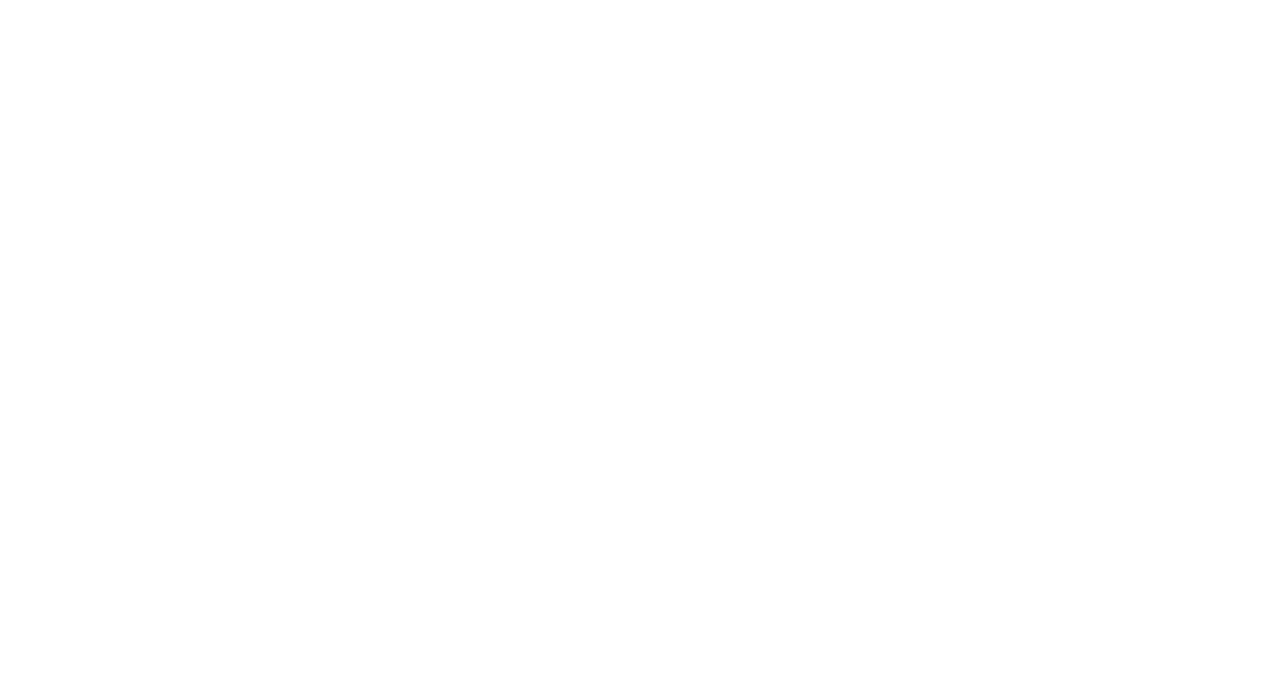
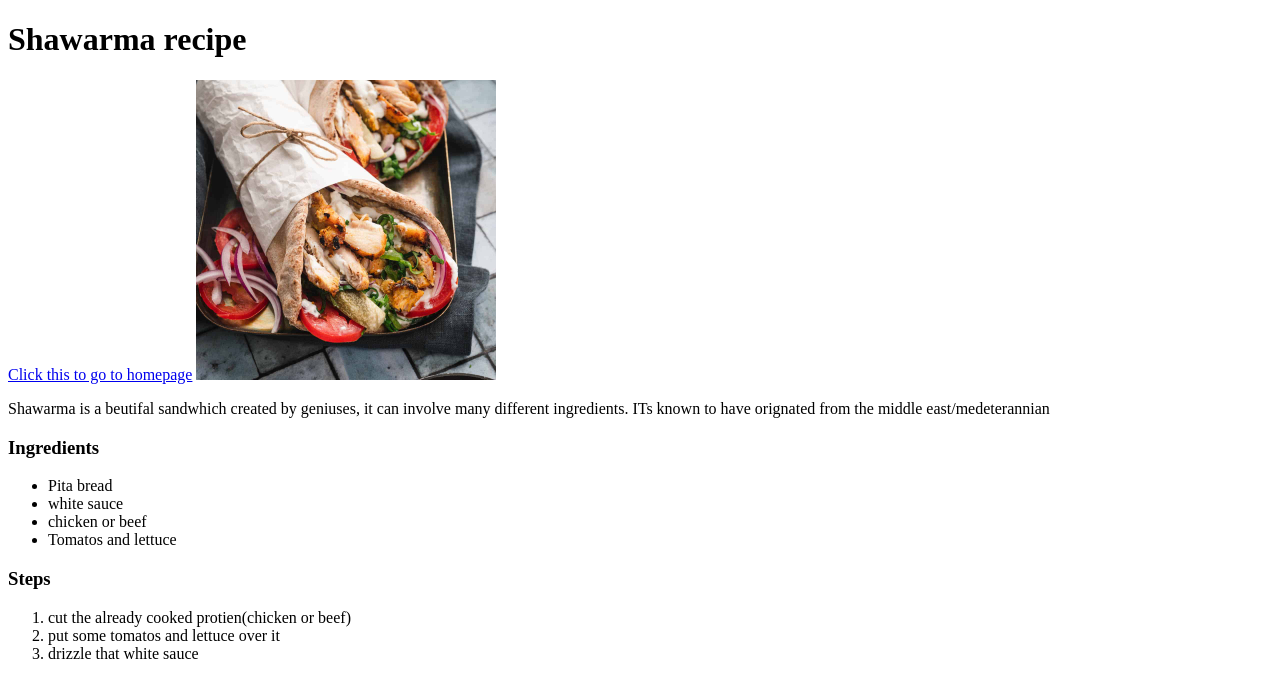
Before and after one commit to Datsteelfn2/odin-recipes, a plain HTML site: page recipes/shawarma.html in a window 1280 px wide. Drawn offline with Linux system fonts and the light colour scheme.

Commit message:
finished making my shawarma page. Added noopner and norefer to all the links

```diff
--- a/recipes/shawarma.html
+++ b/recipes/shawarma.html
@@ -5,6 +5,22 @@
         <title>Shawarma</title>
     </head>
     <body>
-
+        <h1>Shawarma recipe</h1>
+        <a href="../index.html" rel="noopener no referer">Click this to go to homepage</a>
+        <img src="../images/shawarma.jpg" width="300" height ="300">
+        <p> Shawarma is a beutifal sandwhich created by geniuses, it can involve many different ingredients. ITs known to have orignated from the middle east/medeterannian</p>
+        <h3>Ingredients</h3>
+        <ul>
+            <li>Pita bread</li>
+            <li> white sauce</li>
+            <li>chicken or beef</li>
+            <li> Tomatos and lettuce</li>
+        </ul>
+        <h3> Steps</h3>
+        <ol>
+            <li> cut the already cooked protien(chicken or beef)</li>
+            <li>put some tomatos and lettuce over it</li>
+            <li> drizzle that white sauce</li>
+        </ol>
     </body>
 </html>
```
Also changed, not shown: index.html (+3 -3 lines), recipes/garlic-bread.html (+1 -1 lines), recipes/pizza.html (+1 -1 lines).
